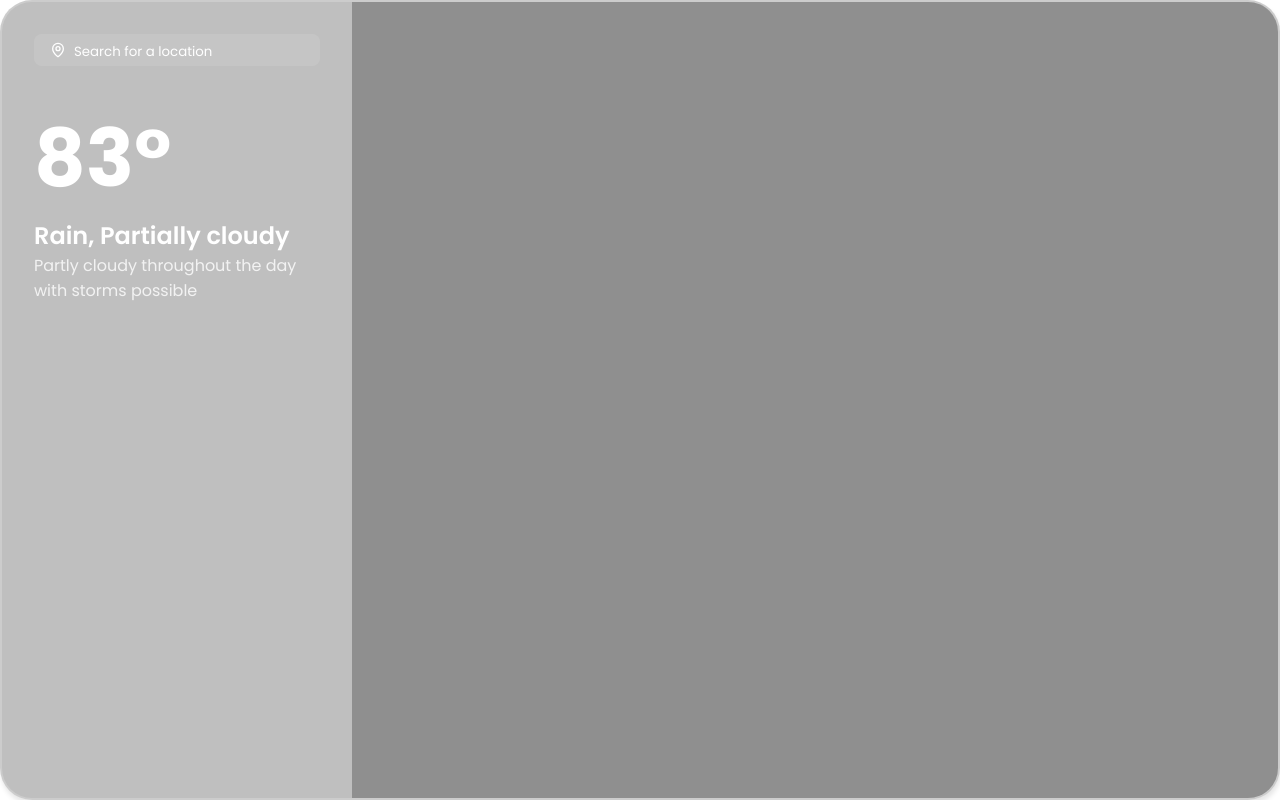
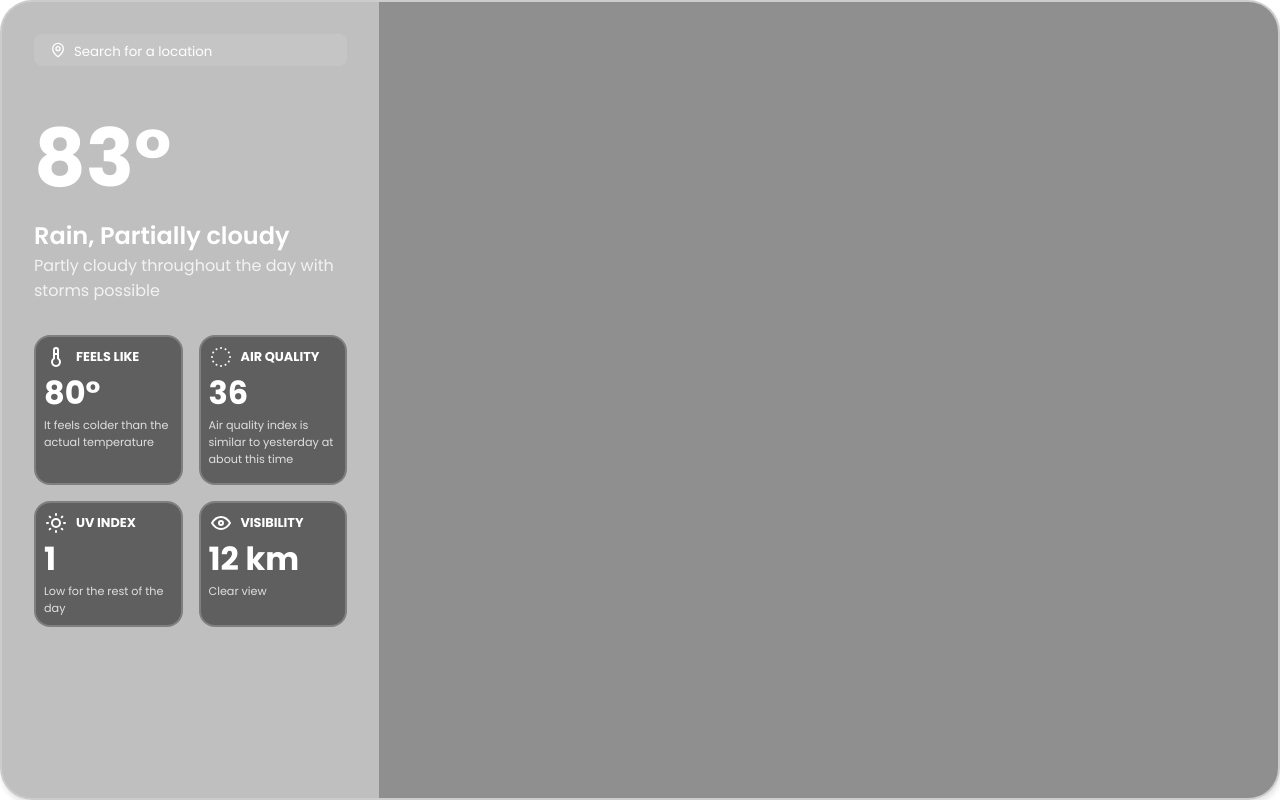
Before and after one commit to nivedhz/odin-weather-app, a website built with webpack: page src/template.html in a window 1280 px wide. Built offline with nearby package versions, Linux system fonts and the light colour scheme; files whose address does not match are found by name.

Commit message:
feat(currentForecastContainer): implemented and styled the currentForecastContainer

```diff
--- a/src/styles/weather-container.css
+++ b/src/styles/weather-container.css
@@ -1,6 +1,6 @@
 .main-container {
   display: grid;
-  grid-template-columns: 350px 1fr;
+  grid-template-columns: 1fr 3fr;
   height: 50rem;
   width: 80rem;
   border-radius: 2rem;
@@ -61,3 +61,29 @@
 .current-forecast__weather-description {
   color: rgba(255, 255, 255, 0.8);
 }
+.current-forecast__grid-container {
+  display: grid;
+  grid-template-columns: repeat(auto-fit, minmax(100px, 1fr));
+  grid-template-rows: repeat(auto-fit, 150px);
+  gap: 1rem;
+}
+.current-forecast__grid-heading-container {
+  display: flex;
+  align-items: center;
+  gap: 0.5rem;
+}
+.current-forecast__grid-heading {
+  font-size: 0.8rem;
+  white-space: nowrap;
+}
+.current-forecast__grid-el {
+  background-color: rgba(0, 0, 0, 0.5);
+  border-radius: 1rem;
+  border: 2px solid rgba(255, 255, 255, 0.2);
+  padding: 0.5rem;
+  overflow: hidden;
+}
+.current-forecast__grid-para-content {
+  font-size: 0.7rem;
+  color: rgba(255, 255, 255, 0.8);
+}
--- a/src/ui/main/CurrentForecastContainer.js
+++ b/src/ui/main/CurrentForecastContainer.js
@@ -1,4 +1,8 @@
 import locationImg from "../../assets/images/location-pin.svg";
+import thermometerImg from "../../assets/images/thermometer-img.svg";
+import airQualityImg from "../../assets/images/air-quality-img.svg";
+import uvIndexImg from "../../assets/images/uv-index-img.svg";
+import visibilityImg from "../../assets/images/visibility-img.svg";
 
 function createSearchBar() {
   const container = document.createElement("div");
@@ -44,13 +48,74 @@ function createCurrentForecastStats() {
   );
   return container;
 }
+function createCurrentForecastGridStats() {
+  const container = document.createElement("div");
+  container.classList.add("current-forecast__grid-container");
+  const gridStats = [
+    {
+      img: thermometerImg,
+      heading: "FEELS LIKE",
+      mainContent: "80\u00B0",
+      paraContent: "It feels colder than the actual temperature",
+    },
+    {
+      img: airQualityImg,
+      heading: "AIR QUALITY",
+      mainContent: "36",
+      paraContent:
+        "Air quality index is similar to yesterday at about this time",
+    },
+    {
+      img: uvIndexImg,
+      heading: "UV INDEX",
+      mainContent: "1",
+      paraContent: "Low for the rest of the day",
+    },
+    {
+      img: visibilityImg,
+      heading: "VISIBILITY",
+      mainContent: "12 km",
+      paraContent: "Clear view",
+    },
+  ];
+  gridStats.forEach((gridStat) => {
+    const gridEl = document.createElement("div");
+    gridEl.classList.add("current-forecast__grid-el");
+    const headingContainer = document.createElement("div");
+    headingContainer.classList.add("current-forecast__grid-heading-container");
+    const headingImg = document.createElement("img");
+    headingImg.classList.add("current-forecast__grid-img");
+    const headingEl = document.createElement("h2");
+    headingEl.classList.add("current-forecast__grid-heading");
+    const mainContentEl = document.createElement("h1");
+    mainContentEl.classList.add("current-forecast__grid-main-content");
+    const paraContentEl = document.createElement("p");
+    paraContentEl.classList.add("current-forecast__grid-para-content");
+
+    headingImg.src = gridStat.img;
+    headingEl.textContent = gridStat.heading;
+    mainContentEl.textContent = gridStat.mainContent;
+    paraContentEl.textContent = gridStat.paraContent;
+
+    headingContainer.append(headingImg, headingEl);
+    gridEl.append(headingContainer, mainContentEl, paraContentEl);
+    container.append(gridEl);
+  });
+
+  return container;
+}
 
 export function createCurrentForecastContainer() {
   const container = document.createElement("div");
   container.classList.add("current-forecast__container");
   const searchContainer = createSearchBar();
   const currentForecastStatContainer = createCurrentForecastStats();
+  const currentForecastGridContainer = createCurrentForecastGridStats();
 
-  container.append(searchContainer, currentForecastStatContainer);
+  container.append(
+    searchContainer,
+    currentForecastStatContainer,
+    currentForecastGridContainer,
+  );
   return container;
 }
```
Also changed, not shown: src/assets/images/air-quality-img.svg (added), src/assets/images/thermometer-img.svg (added), src/assets/images/uv-index-img.svg (added), src/assets/images/visibility-img.svg (added).
